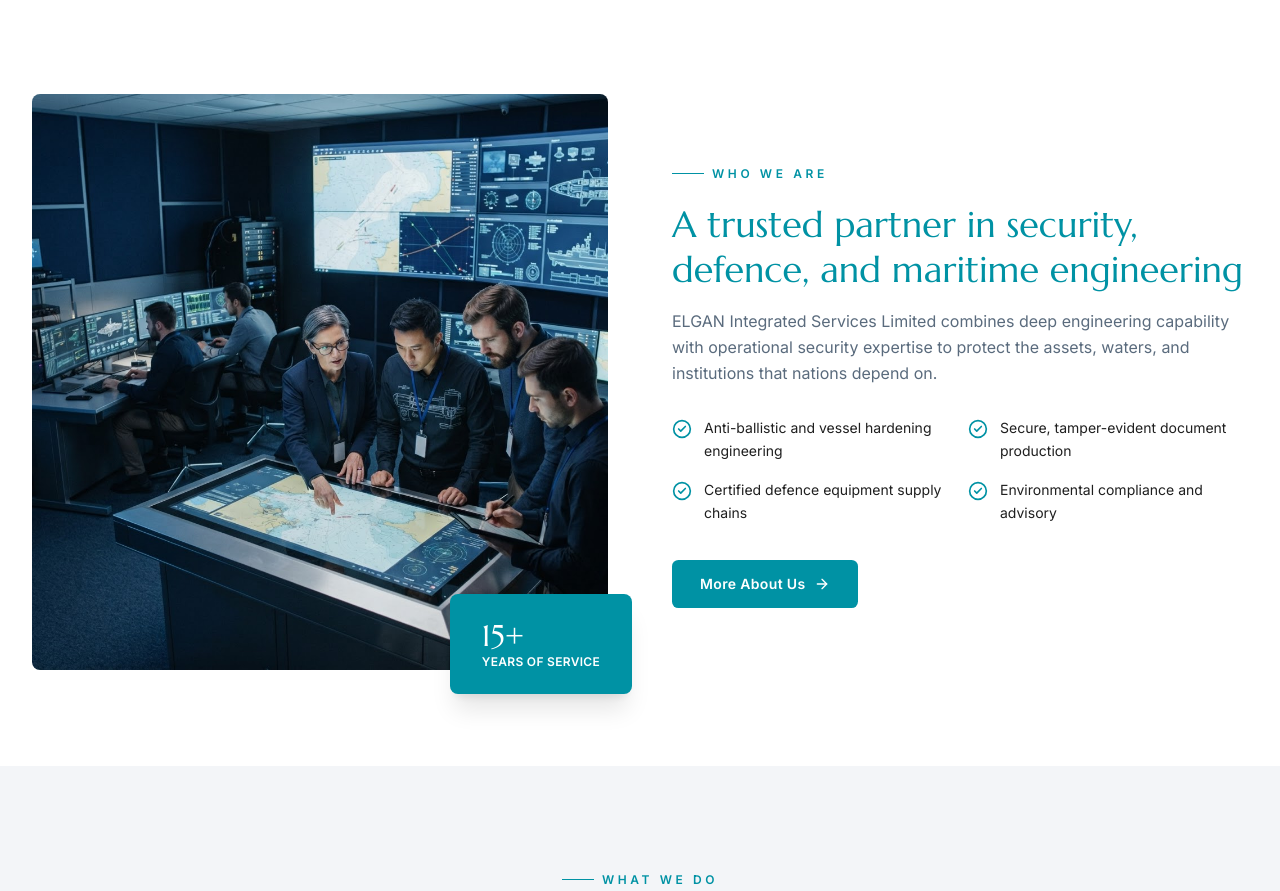
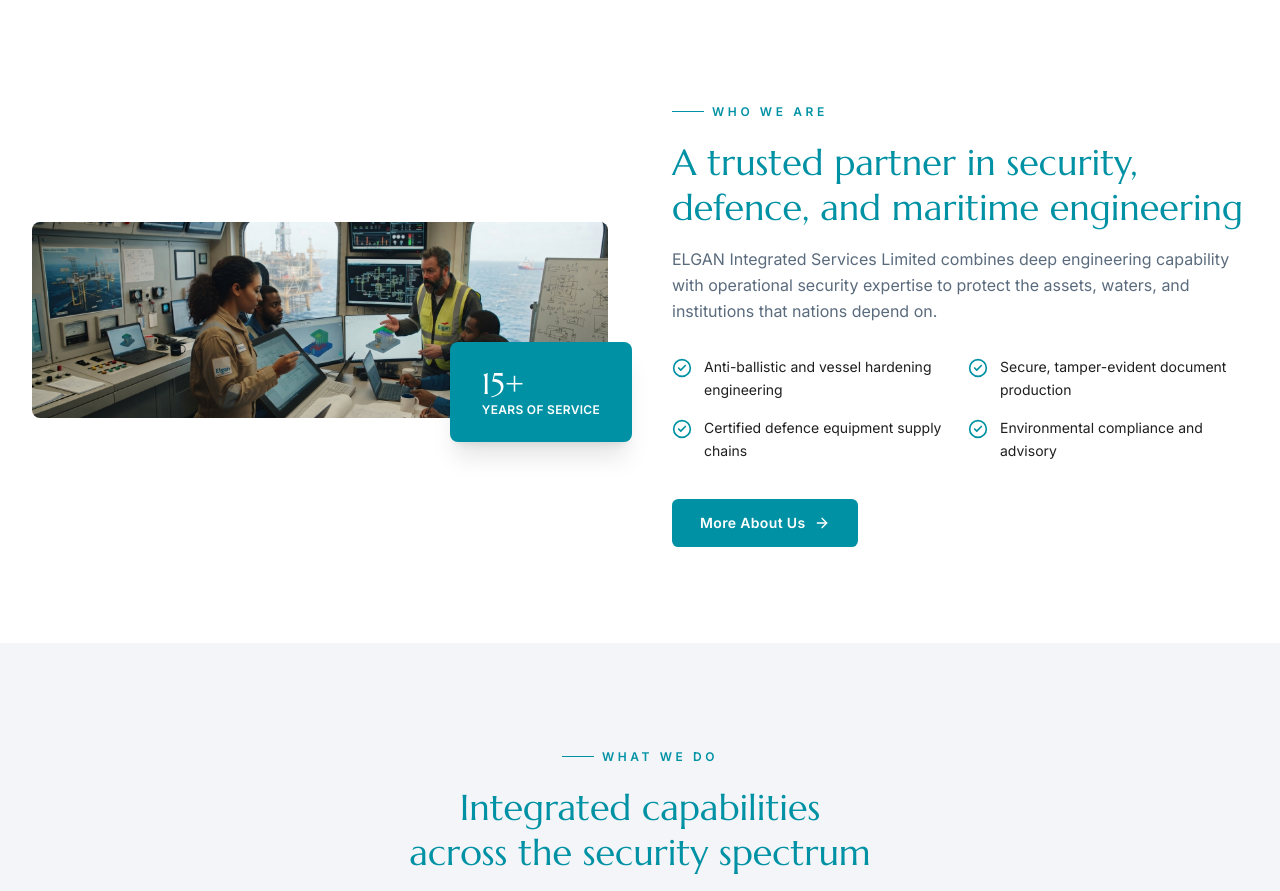
Before and after one commit to digitalsolution1-a/ELGAN-WEBSITE, a Next.js app: page / in a window 1280 px wide. Shown: the part 914-1805 px from the top of the page. Built offline with nearby package versions, Linux system fonts and the light colour scheme.

Commit message:
Update page.tsx

```diff
--- a/app/page.tsx
+++ b/app/page.tsx
@@ -51,7 +51,7 @@ export default function HomePage() {
             <Reveal className="relative">
               <div className="overflow-hidden rounded-lg">
                 <img
-                  src="/images/about-team.png"
+                  src="/images/elganengineers.jpeg"
                   alt="ELGAN engineers and security consultants reviewing maritime plans"
                   className="h-full w-full object-cover"
                 />
```
